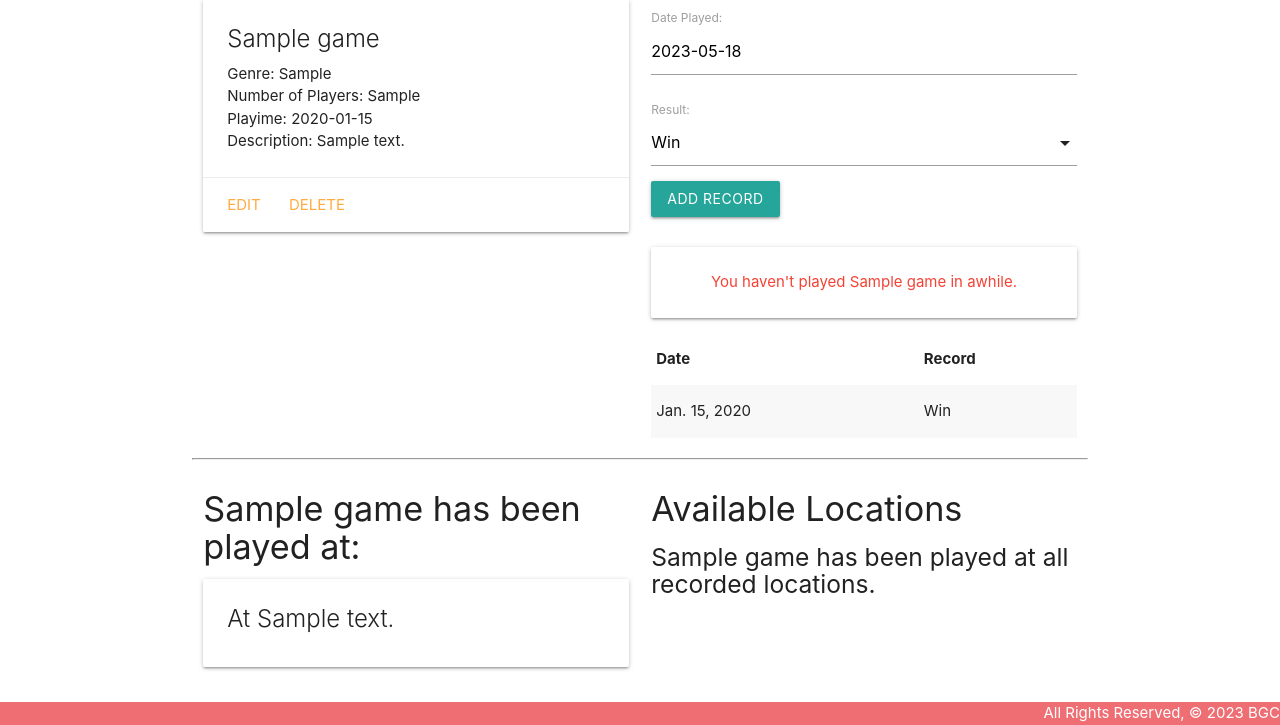
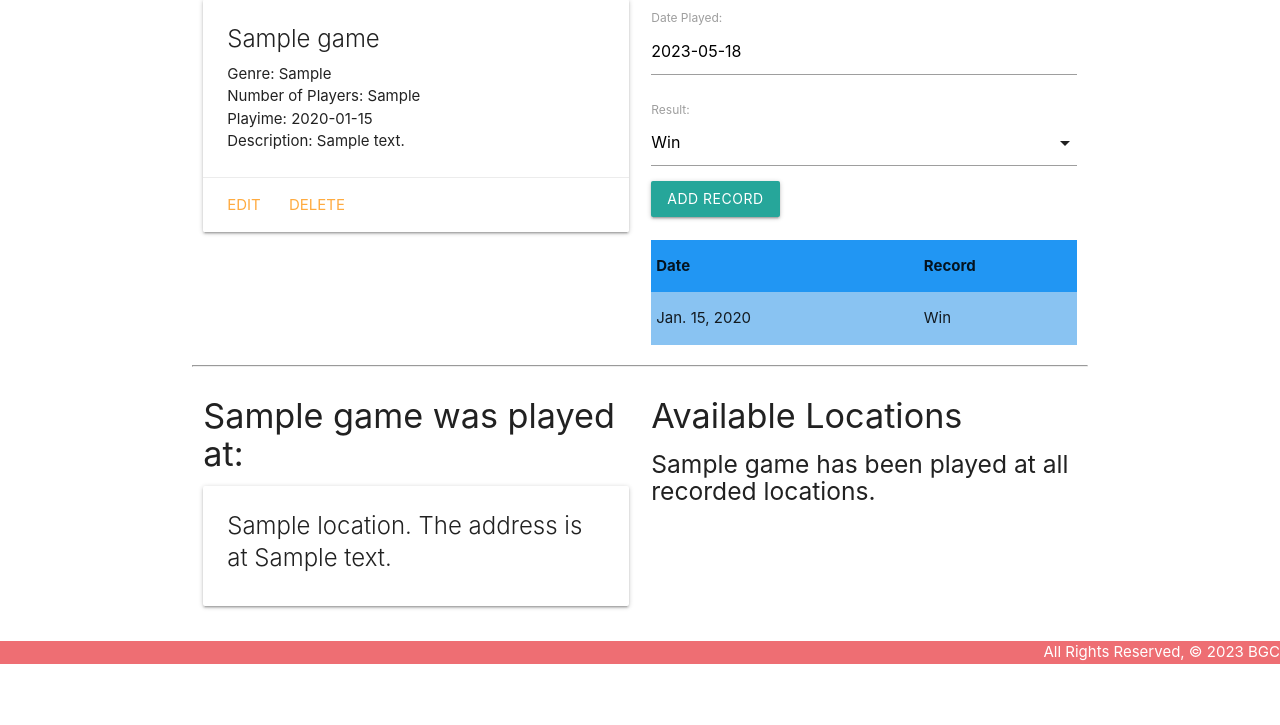
Before and after one commit to bathant702/boardgamecollection, a Django app: page /games/1/ in a window 1280 px wide. Shown: the part 209-934 px from the top of the page. After the commit the page ends 873 px from the top, so only its background shows below. Run offline with Django 4.2, Linux system fonts and the light colour scheme; tables that the repository leaves empty hold one stand-in row (values such as "Sample post").

Commit message:
starting layout clean up and mod. adding in user auth

```diff
--- a/main_app/templates/games/detail.html
+++ b/main_app/templates/games/detail.html
@@ -24,12 +24,13 @@
         <input type="submit" class="btn" value="Add Record">
       </form>
       <br>
-        {% if game.played_recently %} <!-- figure out how to modify this for suggestions and patterns -->
+      <!-- figure out how to modify this for suggestions and patterns. possible removal if not efficient
+        {% if game.played_recently %}≈
         <div class="card-panel teal-text center-align">You must like playing {{game.name}}.</div>
         {% else %}
         <div class="card-panel red-text center-align">You haven't played {{game.name}} in awhile.</div>
-        {% endif %}
-    <table class="striped">
+        {% endif %}-->
+    <table class="striped blue">
       <thead>
         <tr>
           <th>Date</th>
@@ -51,13 +52,13 @@
 <hr>
 <div class="row">
   <div class="col s6">
-    <h4>{{ game.name }} has been played at:</h4>
+    <h4>{{ game.name }} was played at:</h4>
     {% if game.location.count %}
       {% for location in game.location.all %}
         <div class="card">
           <div class="card-content">
             <span class="card-title">
-              At <span style="color: {{ location.name }}"> {{ location.address }}</span>
+              <span> {{ location.name }}. The address is at {{ location.address }}</span> <!-- this has been played at?-->
             </span>
           </div>
         </div>
@@ -74,11 +75,11 @@
         <div class="card">
           <div class="card-content">
             <span class="card-title">
-              <span style="color: {{ location.color }}">{{ location.color }}</span> {{ location.name }}
+              <span>{{ location.name }}</span>
             </span>
           </div>
           <div class="card-action">
-            <form action="" method="POST">
+            <form action="{% url 'assoc_location' game.id location.id %}" method="POST">
               {% csrf_token %}
               <button type="submit" class="btn">Add</button>
             </form>
--- a/main_app/urls.py
+++ b/main_app/urls.py
@@ -18,5 +18,6 @@ urlpatterns = [
     path('locations/create/', views.LocationCreate.as_view(), name='locations_create'),
     path('locations/<int:pk>/update/', views.LocationUpdate.as_view(), name='locations_update'),
     path('locations/<int:pk>/delete/', views.LocationDelete.as_view(), name='locations_delete'),
+    path('games/<int:game_id>/assoc_location/<int:location_id>/', views.assoc_location, name='assoc_location'), #relating to associated location
 
 ]
--- a/main_app/views.py
+++ b/main_app/views.py
@@ -80,3 +80,9 @@ def add_record(request, game_id):
         new_record.game_id = game_id
         new_record.save()
     return redirect('detail', game_id = game_id)
+
+#for associated locations
+def assoc_location(request, game_id, location_id):
+  # Note that you can pass a location's id instead of the whole location object
+  Game.objects.get(id=game_id).location.add(location_id)
+  return redirect('detail', game_id=game_id)
```
